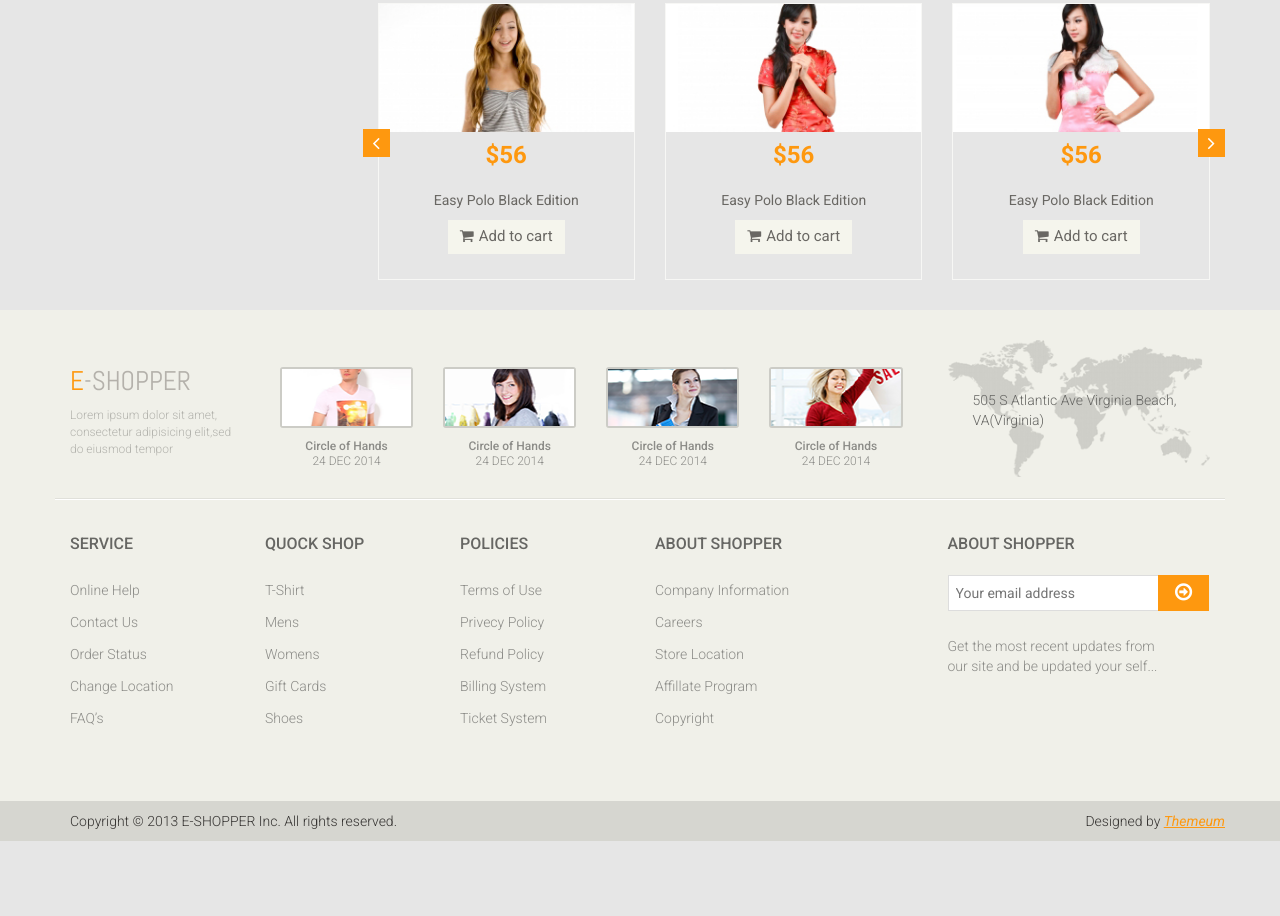
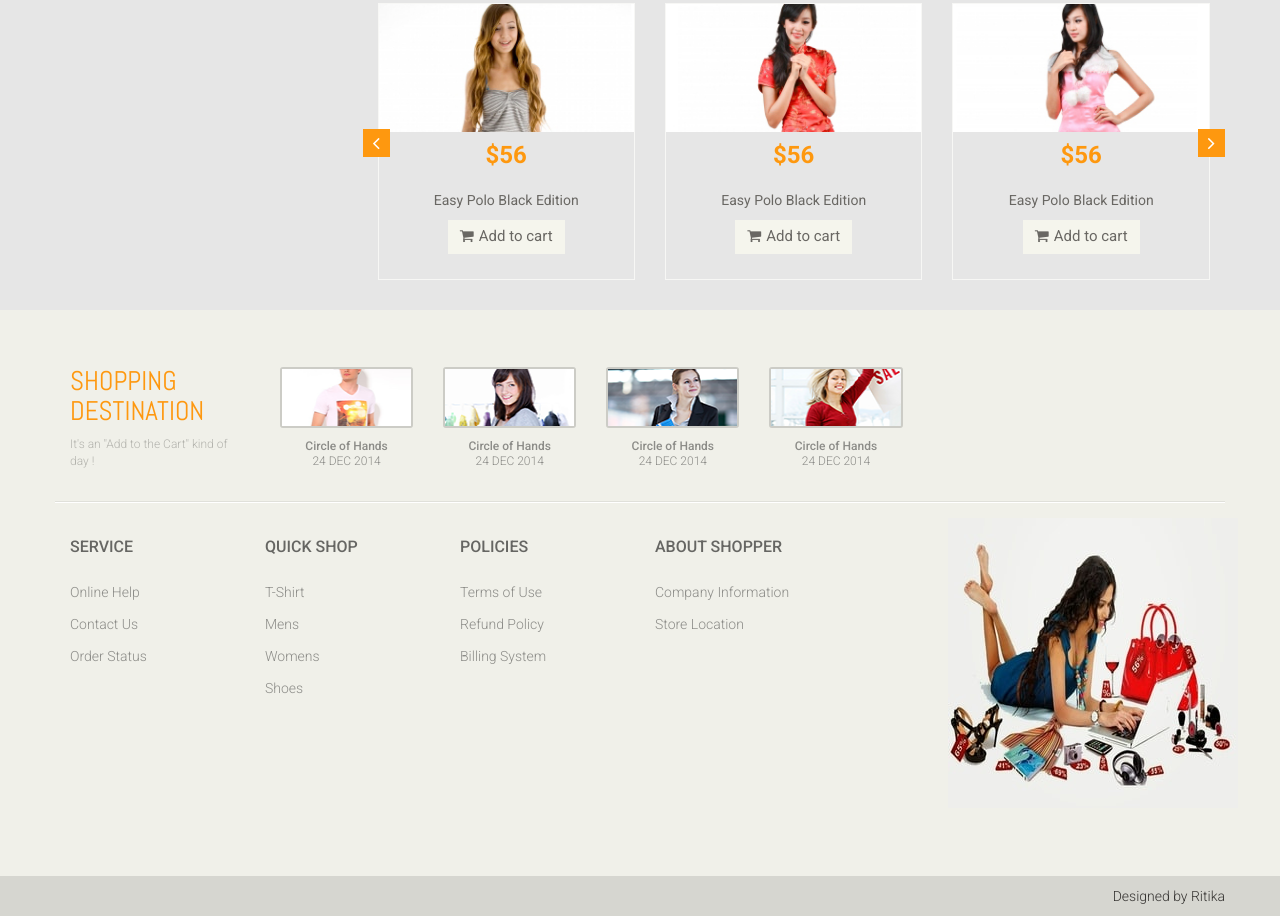
Before and after one commit to ritikamotwani/EShopping-Website, a plain HTML site: page index.html in a window 1280 px wide. Shown: the part 2246-3162 px from the top of the page. Before the commit the page ends 3087 px from the top, so only its background shows below. Drawn offline with Linux system fonts and the light colour scheme.

Commit message:
Footer Added

```diff
--- a/css/main.css
+++ b/css/main.css
@@ -501,7 +501,7 @@ ul.sub-menu {
 
 .single-widget ul li a:hover{
 	background:none;
-	color:#FE980F;
+	color: #ff99ff;
 }
 
 
@@ -2558,3 +2558,11 @@ h2.title {
   opacity: 1;
   right: 0;
 }
+.end-links
+{
+  color: black;
+}
+.end-links:hover
+{
+  color: #ffb3ff;
+}
--- a/index.html
+++ b/index.html
@@ -906,8 +906,8 @@
 				<div class="row">
 					<div class="col-sm-2">
 						<div class="companyinfo">
-							<h2><span>e</span>-shopper</h2>
-							<p>Lorem ipsum dolor sit amet, consectetur adipisicing elit,sed do eiusmod tempor</p>
+							<h2><span>SHOPPING DESTINATION</span></h2>
+							<p>It's an "Add to the Cart" kind of day !</p>
 						</div>
 					</div>
 					<div class="col-sm-7">
@@ -971,12 +971,7 @@
 							</div>
 						</div>
 					</div>
-					<div class="col-sm-3">
-						<div class="address">
-							<img src="images/home/map.png" alt="" />
-							<p>505 S Atlantic Ave Virginia Beach, VA(Virginia)</p>
-						</div>
-					</div>
+
 				</div>
 			</div>
 		</div>
@@ -991,19 +986,16 @@
 								<li><a href="#">Online Help</a></li>
 								<li><a href="#">Contact Us</a></li>
 								<li><a href="#">Order Status</a></li>
-								<li><a href="#">Change Location</a></li>
-								<li><a href="#">FAQ’s</a></li>
 							</ul>
 						</div>
 					</div>
 					<div class="col-sm-2">
 						<div class="single-widget">
-							<h2>Quock Shop</h2>
-							<ul class="nav nav-pills nav-stacked">
+							<h2>Quick Shop</h2>
+							<ul class="nav nav-pills nav-stacked ">
 								<li><a href="#">T-Shirt</a></li>
 								<li><a href="#">Mens</a></li>
 								<li><a href="#">Womens</a></li>
-								<li><a href="#">Gift Cards</a></li>
 								<li><a href="#">Shoes</a></li>
 							</ul>
 						</div>
@@ -1013,10 +1005,10 @@
 							<h2>Policies</h2>
 							<ul class="nav nav-pills nav-stacked">
 								<li><a href="#">Terms of Use</a></li>
-								<li><a href="#">Privecy Policy</a></li>
+
 								<li><a href="#">Refund Policy</a></li>
 								<li><a href="#">Billing System</a></li>
-								<li><a href="#">Ticket System</a></li>
+
 							</ul>
 						</div>
 					</div>
@@ -1025,21 +1017,16 @@
 							<h2>About Shopper</h2>
 							<ul class="nav nav-pills nav-stacked">
 								<li><a href="#">Company Information</a></li>
-								<li><a href="#">Careers</a></li>
+
 								<li><a href="#">Store Location</a></li>
-								<li><a href="#">Affillate Program</a></li>
-								<li><a href="#">Copyright</a></li>
+
 							</ul>
 						</div>
 					</div>
 					<div class="col-sm-3 col-sm-offset-1">
 						<div class="single-widget">
-							<h2>About Shopper</h2>
-							<form action="#" class="searchform">
-								<input type="text" placeholder="Your email address" />
-								<button type="submit" class="btn btn-default"><i class="fa fa-arrow-circle-o-right"></i></button>
-								<p>Get the most recent updates from <br />our site and be updated your self...</p>
-							</form>
+							<img src="images/home/online_shopping.jpg">
+
 						</div>
 					</div>
 
@@ -1050,8 +1037,7 @@
 		<div class="footer-bottom">
 			<div class="container">
 				<div class="row">
-					<p class="pull-left">Copyright © 2013 E-SHOPPER Inc. All rights reserved.</p>
-					<p class="pull-right">Designed by <span><a target="_blank" href="http://www.themeum.com">Themeum</a></span></p>
+					<p class="pull-right">Designed by <span>Ritika</span></p>
 				</div>
 			</div>
 		</div>
```
Also changed, not shown: images/home/map.png (deleted), images/home/online_shopping.jpg (added).
